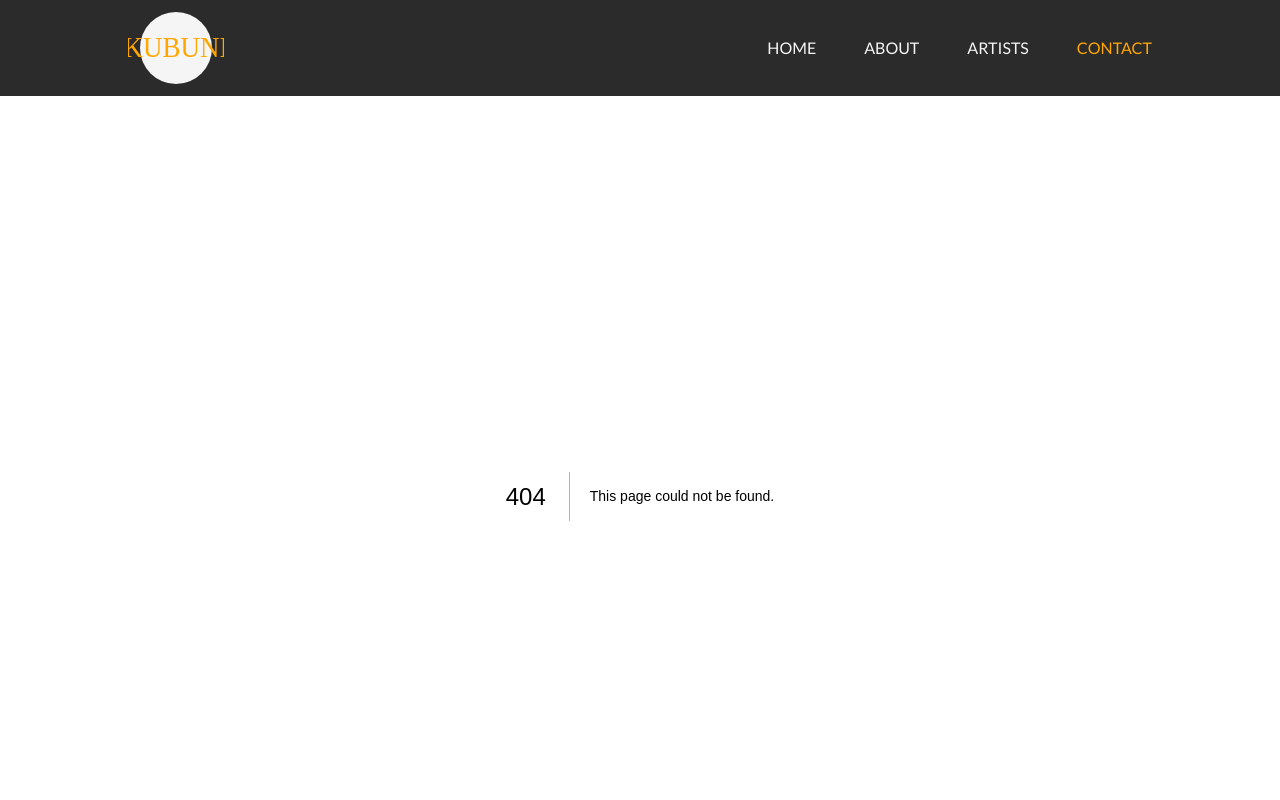
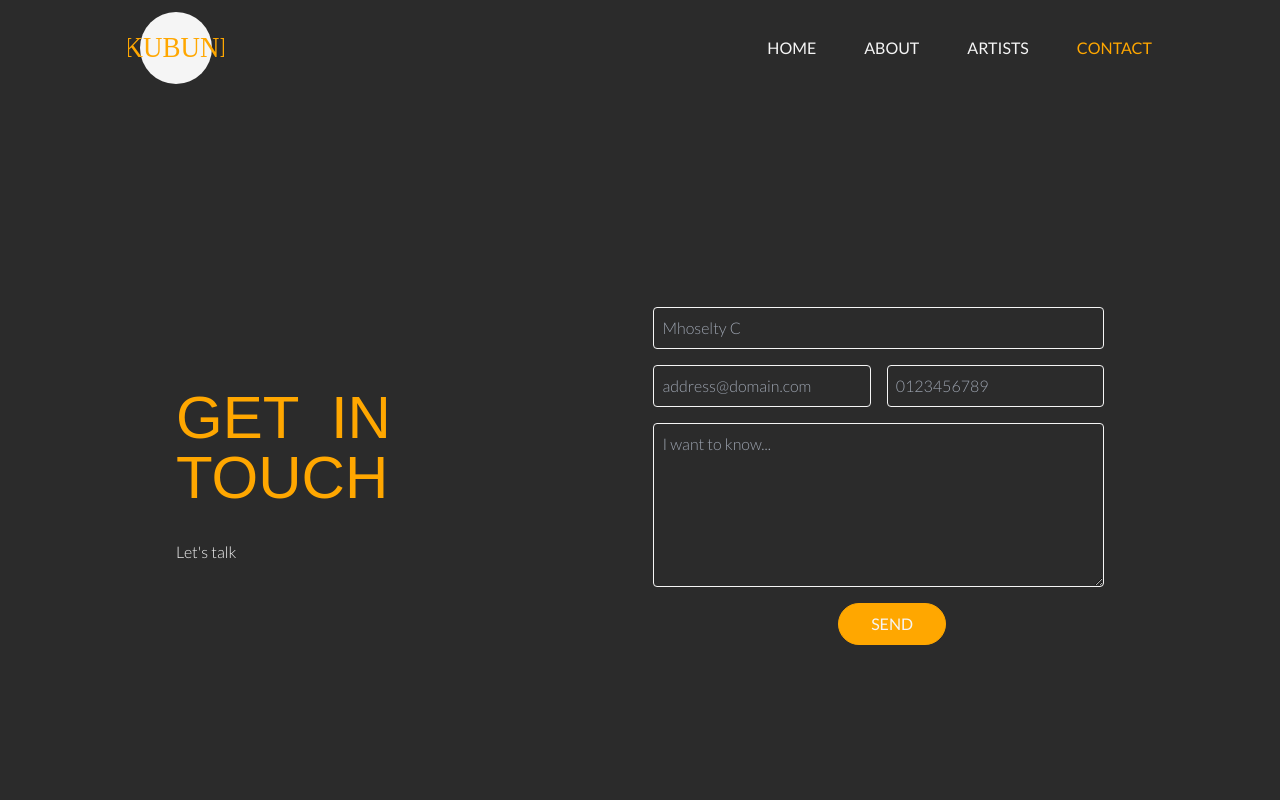
Before and after one commit to akpekig/kubuni-tattoo-studio, a Next.js app: page /contact in a window 1280 px wide. Before the commit this address had no page. Shown: the top 800 px of the page. Built offline with nearby package versions, Linux system fonts and the light colour scheme; a web font is replaced by a local one.

Commit message:
Add contact page

```diff
--- /dev/null
+++ b/src/app/contact/page.js
@@ -0,0 +1,60 @@
+import Transition from "../components/transition";
+
+export default function Contact({ searchParams }) {
+  const TextArea = () => {
+    return ["Arthur", "Cheri", "Gabriel"].includes(searchParams?.artist) ? (
+      <textarea
+        className="col-span-full row-span-6"
+        defaultValue={
+          ["Arthur", "Cheri", "Gabriel"].includes(searchParams?.artist) &&
+          `Now I really want a tattoo! I'd like to book ${searchParams?.artist} as my artist.`
+        }
+      />
+    ) : (
+      <textarea
+        className="col-span-full row-span-6"
+        placeholder="I want to know..."
+      />
+    );
+  };
+  return (
+    <Transition>
+      <main className="flex min-h-[95vh] flex-col items-center gap-8 bg-secondary p-12 text-tertiary lg:flex-row lg:justify-between lg:px-44 lg:py-24">
+        <div>
+          <h2 className="text-6xl uppercase leading-none text-primary">
+            Get in touch
+          </h2>
+          <p className="mt-8">Let&apos;s talk</p>
+        </div>
+        <form className="grid w-3/4 grid-rows-5 gap-4 lg:w-1/2 lg:grid-cols-2 lg:grid-rows-4">
+          <label className="sr-only">Name</label>
+          <input
+            type="text"
+            className="col-span-full"
+            placeholder="Mhoselty C"
+          />
+          <label className="sr-only">Email</label>
+          <input
+            type="text"
+            className="lg:col-start-1"
+            placeholder="address@domain.com"
+          />
+          <label className="sr-only">Number</label>
+          <input
+            type="text"
+            className="lg:col-start-2"
+            placeholder="0123456789"
+          />
+          <label className="sr-only">Message</label>
+          <TextArea />
+          <button
+            type="submit"
+            className="mx-auto rounded-3xl border border-primary bg-primary px-8 py-2 font-medium uppercase text-tertiary hover:bg-transparent hover:text-primary focus-visible:bg-transparent focus-visible:text-primary motion-safe:transition-colors lg:ml-[85%]"
+          >
+            Send
+          </button>
+        </form>
+      </main>
+    </Transition>
+  );
+}
--- a/src/app/globals.css
+++ b/src/app/globals.css
@@ -33,3 +33,11 @@ h2 {
 h2.uppercase {
   word-spacing: 1rem;
 }
+
+input,
+textarea {
+  padding: 0.5rem;
+  background: none;
+  border-radius: 4px;
+  border: 1px solid currentColor;
+}
```
